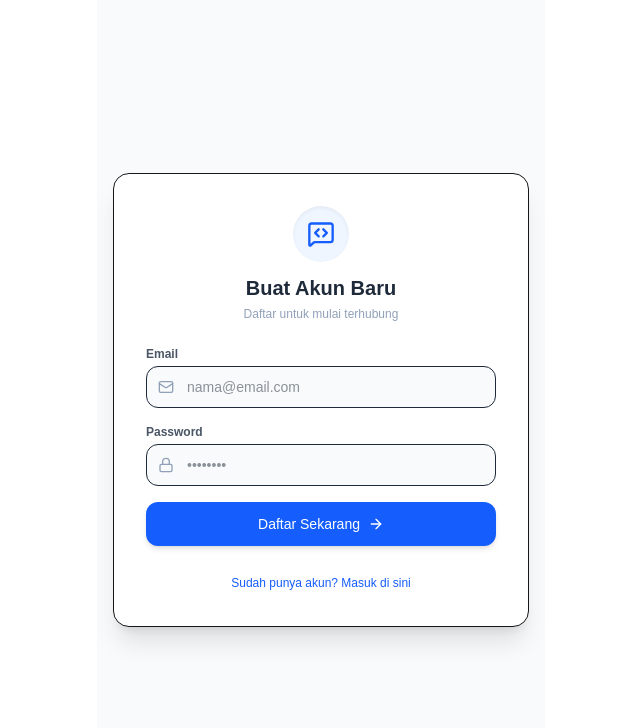
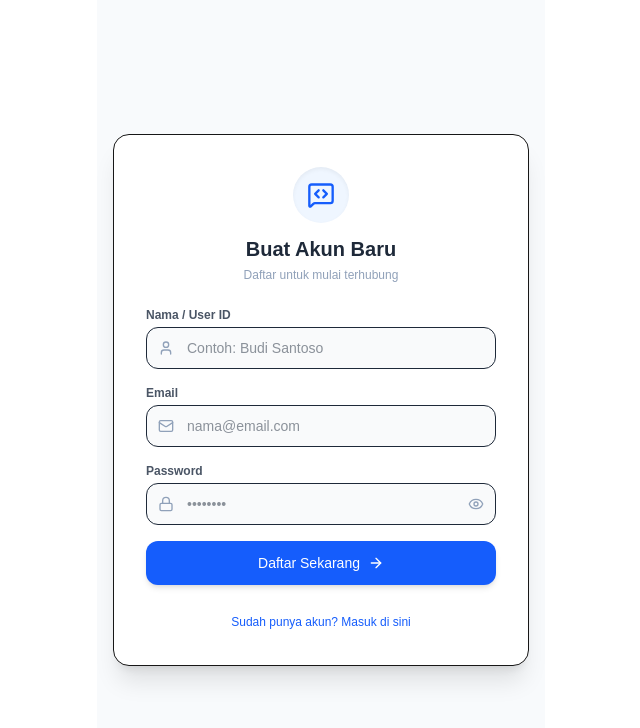
Before and after one commit to 1001gayuh-oss/mini-chat-pwa, a Next.js app: page /login in a window 1280 px wide. Both pictures are taken after a click on the button "Belum punya akun? Daftar sekarang". Shown: the top 728 px of the page, without its empty margins (319-959 px from the left). Built offline with nearby package versions, Linux system fonts and the light colour scheme; no server answers.

Commit message:
Update page.tsx

```diff
--- a/src/app/login/page.tsx
+++ b/src/app/login/page.tsx
@@ -3,14 +3,23 @@
 import React, { useState } from 'react';
 import { supabase } from '@/lib/supabase';
 import { useRouter } from 'next/navigation';
-import { MessageSquareCode, Lock, Mail, ArrowRight } from 'lucide-react';
+import { MessageSquareCode, Lock, Mail, ArrowRight, Eye, EyeOff, User, CheckCircle2, X } from 'lucide-react';
 
 export default function LoginPage() {
   const [email, setEmail] = useState('');
   const [password, setPassword] = useState('');
+  const [displayName, setDisplayName] = useState('');
+  const [showPassword, setShowPassword] = useState(false);
   const [isSignUp, setIsSignUp] = useState(false);
   const [loading, setLoading] = useState(false);
   const [errorMessage, setErrorMessage] = useState('');
+
+  const [modalInfo, setModalInfo] = useState<{ show: boolean; title: string; message: string }>({
+    show: false,
+    title: '',
+    message: '',
+  });
+
   const router = useRouter();
 
   const handleAuth = async (e: React.FormEvent) => {
@@ -19,16 +28,34 @@ export default function LoginPage() {
     setErrorMessage('');
 
     if (isSignUp) {
-      // Proses Registrasi Akun Baru
-      const { error } = await supabase.auth.signUp({
+      // Proses Registrasi Akun Baru dengan menyertakan Display Name di metadata
+      const { data, error } = await supabase.auth.signUp({
         email,
         password,
+        options: {
+          data: {
+            display_name: displayName || email.split('@')[0],
+          },
+        },
       });
 
       if (error) {
         setErrorMessage(error.message);
       } else {
-        alert('Registrasi berhasil! Silakan masuk atau cek email Anda jika verifikasi diaktifkan.');
+        // Jika berhasil, masukkan juga data manual ke tabel profiles jika tabelnya aktif
+        if (data.user) {
+          await supabase.from('profiles').upsert({
+            id: data.user.id,
+            email: email,
+            display_name: displayName || email.split('@')[0],
+          });
+        }
+
+        setModalInfo({
+          show: true,
+          title: 'Registrasi Berhasil!',
+          message: 'Akun Anda berhasil dibuat. Silakan masuk atau periksa email jika verifikasi diaktifkan.',
+        });
         setIsSignUp(false);
       }
     } else {
@@ -41,7 +68,6 @@ export default function LoginPage() {
       if (error) {
         setErrorMessage(error.message);
       } else {
-        // Jika sukses login, arahkan ke halaman utama chat
         router.push('/');
         router.refresh();
       }
@@ -50,7 +76,7 @@ export default function LoginPage() {
   };
 
   return (
-    <div className="flex flex-col items-center justify-center h-screen max-w-md mx-auto p-4 bg-slate-50 dark:bg-slate-900">
+    <div className="relative flex flex-col items-center justify-center h-screen max-w-md mx-auto p-4 bg-slate-50 dark:bg-slate-900 transition-colors">
       <div className="w-full bg-white dark:bg-slate-800 p-8 rounded-2xl shadow-xl border dark:border-slate-700">
         <div className="flex flex-col items-center mb-6">
           <div className="w-14 h-14 bg-blue-50 dark:bg-slate-700 rounded-full flex items-center justify-center mb-3 text-blue-600 dark:text-blue-400 shadow-inner">
@@ -60,7 +86,7 @@ export default function LoginPage() {
             {isSignUp ? 'Buat Akun Baru' : 'Selamat Datang'}
           </h1>
           <p className="text-xs text-slate-400 mt-1">
-            {isSignUp ? 'Daftar untuk mulai terhubung' : 'Masuk ke Mini Chat App Anda'}
+            {isSignUp ? 'Daftar untuk mulai terhubung' : 'Masuk ke CiChat App Anda'}
           </p>
         </div>
 
@@ -71,6 +97,24 @@ export default function LoginPage() {
         )}
 
         <form onSubmit={handleAuth} className="space-y-4">
+          {/* Input Nama / User ID (Hanya tampil saat mode Sign Up) */}
+          {isSignUp && (
+            <div>
+              <label className="block text-xs font-semibold text-gray-600 dark:text-gray-300 mb-1">Nama / User ID</label>
+              <div className="relative flex items-center">
+                <User className="w-4 h-4 absolute left-3 text-slate-400" />
+                <input
+                  type="text"
+                  required
+                  value={displayName}
+                  onChange={(e) => setDisplayName(e.target.value)}
+                  placeholder="Contoh: Budi Santoso"
+                  className="w-full pl-10 pr-4 py-2.5 text-sm border dark:border-slate-600 rounded-xl focus:outline-none focus:border-blue-500 bg-gray-50 dark:bg-slate-900 text-gray-800 dark:text-gray-100"
+                />
+              </div>
+            </div>
+          )}
+
           <div>
             <label className="block text-xs font-semibold text-gray-600 dark:text-gray-300 mb-1">Email</label>
             <div className="relative flex items-center">
@@ -91,13 +135,22 @@ export default function LoginPage() {
             <div className="relative flex items-center">
               <Lock className="w-4 h-4 absolute left-3 text-slate-400" />
               <input
-                type="password"
+                type={showPassword ? 'text' : 'password'}
                 required
                 value={password}
                 onChange={(e) => setPassword(e.target.value)}
                 placeholder="••••••••"
-                className="w-full pl-10 pr-4 py-2.5 text-sm border dark:border-slate-600 rounded-xl focus:outline-none focus:border-blue-500 bg-gray-50 dark:bg-slate-900 text-gray-800 dark:text-gray-100"
+                className="w-full pl-10 pr-10 py-2.5 text-sm border dark:border-slate-600 rounded-xl focus:outline-none focus:border-blue-500 bg-gray-50 dark:bg-slate-900 text-gray-800 dark:text-gray-100"
               />
+              {/* Tombol Ikon Mata untuk Lihat Password */}
+              <button
+                type="button"
+                onClick={() => setShowPassword(!showPassword)}
+                className="absolute right-3 text-slate-400 hover:text-slate-600 dark:hover:text-slate-200 transition"
+                title={showPassword ? 'Sembunyikan password' : 'Lihat password'}
+              >
+                {showPassword ? <EyeOff className="w-4 h-4" /> : <Eye className="w-4 h-4" />}
+              </button>
             </div>
           </div>
 
@@ -120,6 +173,31 @@ export default function LoginPage() {
           </button>
         </div>
       </div>
+
+      {/* Modal Popup Kustom */}
+      {modalInfo.show && (
+        <div className="fixed inset-0 z-50 flex items-center justify-center bg-black/50 backdrop-blur-sm p-4">
+          <div className="bg-white dark:bg-slate-800 w-full max-w-xs rounded-2xl shadow-2xl border dark:border-slate-700 p-6 flex flex-col items-center text-center relative">
+            <button
+              onClick={() => setModalInfo({ ...modalInfo, show: false })}
+              className="absolute top-3 right-3 text-slate-400 hover:text-slate-600"
+            >
+              <X className="w-4 h-4" />
+            </button>
+            <div className="w-12 h-12 bg-emerald-50 text-emerald-500 rounded-full flex items-center justify-center mb-3 shadow-inner">
+              <CheckCircle2 className="w-6 h-6" />
+            </div>
+            <h3 className="text-base font-bold text-gray-800 dark:text-white mb-1">{modalInfo.title}</h3>
+            <p className="text-xs text-slate-500 dark:text-slate-300 leading-relaxed mb-5">{modalInfo.message}</p>
+            <button
+              onClick={() => setModalInfo({ ...modalInfo, show: false })}
+              className="w-full py-2.5 bg-emerald-600 hover:bg-emerald-700 text-white rounded-xl text-xs font-semibold transition shadow-md"
+            >
+              Mengerti & Masuk
+            </button>
+          </div>
+        </div>
+      )}
     </div>
   );
 }
```
